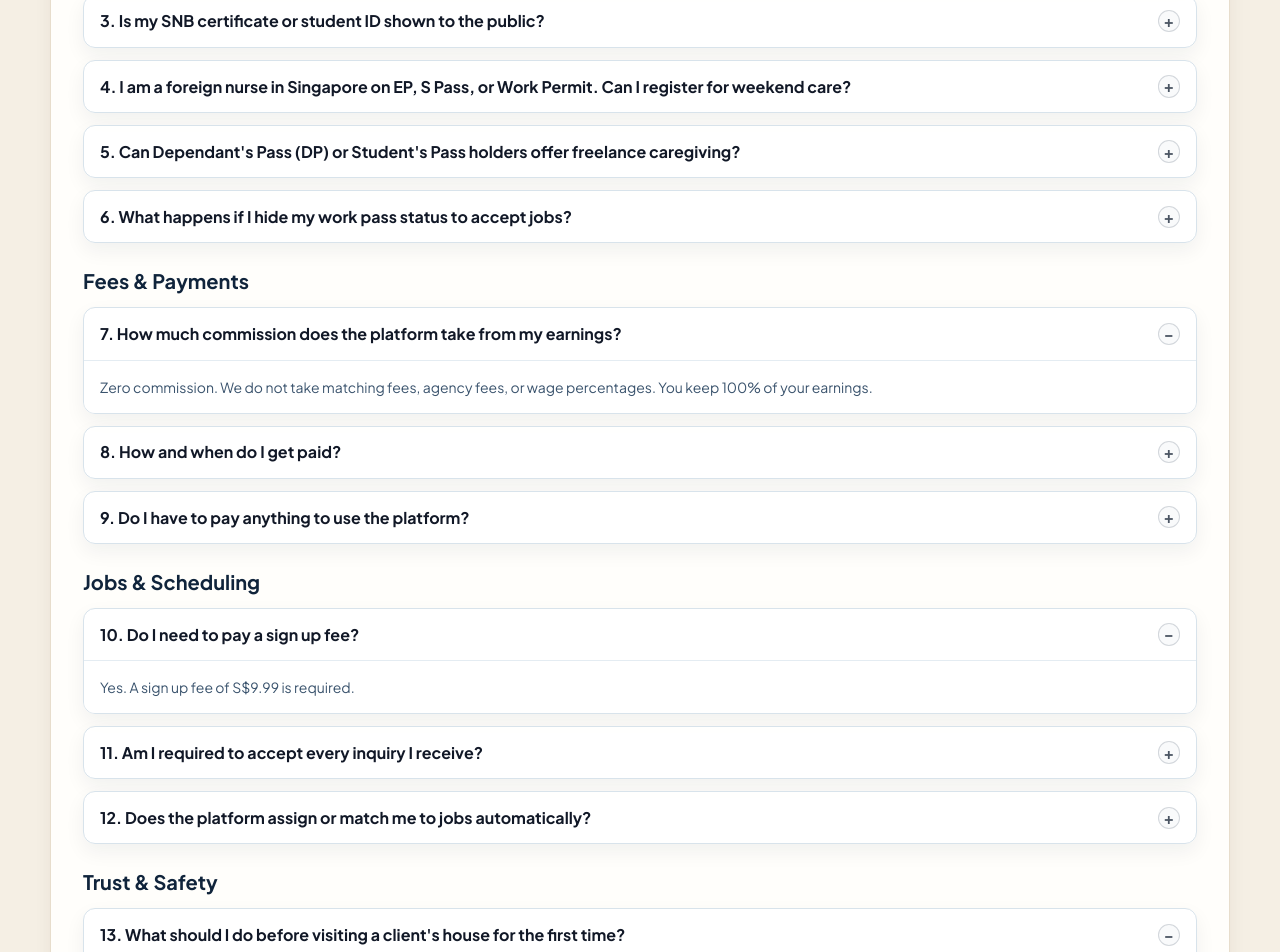
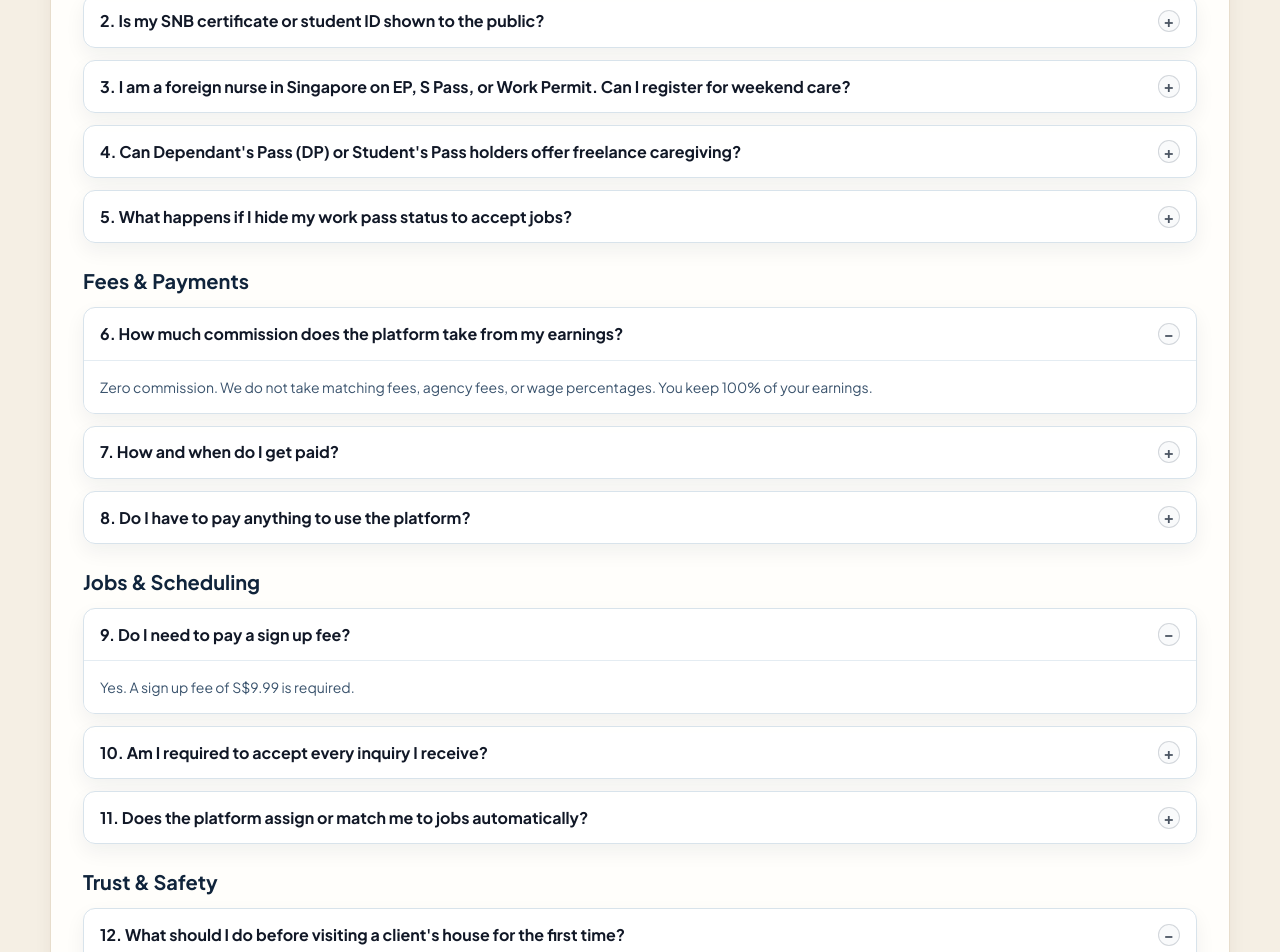
Before and after one commit to Unicornyingg/Silverdirctory, a Next.js app: page /faq/caregivers in a window 1280 px wide. Shown: the part 440-1392 px from the top of the page. Built offline with nearby package versions, Linux system fonts and the light colour scheme; no server answers.

Commit message:
Fix FAQ Numbering

```diff
--- a/app/faq/caregivers/page.tsx
+++ b/app/faq/caregivers/page.tsx
@@ -17,7 +17,7 @@ const CAREGIVER_FAQ_SECTIONS: FAQSection[] = [
       },
       {
         id: "caregiver-3",
-        question: "3. Is my SNB certificate or student ID shown to the public?",
+        question: "2. Is my SNB certificate or student ID shown to the public?",
         answer: (
           <p>
             No. If you upload supporting documents, they remain private and are not shown on your public profile.
@@ -27,7 +27,7 @@ const CAREGIVER_FAQ_SECTIONS: FAQSection[] = [
       {
         id: "caregiver-4",
         question:
-          "4. I am a foreign nurse in Singapore on EP, S Pass, or Work Permit. Can I register for weekend care?",
+          "3. I am a foreign nurse in Singapore on EP, S Pass, or Work Permit. Can I register for weekend care?",
         answer: (
           <p>
             No. Under MOM regulations, EP, S Pass, and Work Permit holders are tied to sponsoring employers and are not allowed to moonlight as freelancers. Silver Directory cannot sponsor work visas or LOC.
@@ -37,7 +37,7 @@ const CAREGIVER_FAQ_SECTIONS: FAQSection[] = [
       {
         id: "caregiver-5",
         question:
-          "5. Can Dependant's Pass (DP) or Student's Pass holders offer freelance caregiving?",
+          "4. Can Dependant's Pass (DP) or Student's Pass holders offer freelance caregiving?",
         answer: (
           <p>
             No. Freelancing without an employer-sponsored work arrangement is heavily restricted in Singapore. To offer independent caregiving on this platform, you must be a Singapore Citizen or Permanent Resident (PR).
@@ -46,7 +46,7 @@ const CAREGIVER_FAQ_SECTIONS: FAQSection[] = [
       },
       {
         id: "caregiver-6",
-        question: "6. What happens if I hide my work pass status to accept jobs?",
+        question: "5. What happens if I hide my work pass status to accept jobs?",
         answer: (
           <p>
             Falsifying residency or work pass status is a serious violation. Accounts found bypassing rules will be permanently banned. Illegal freelancing can also result in MOM penalties, including fines and pass revocation.
@@ -61,7 +61,7 @@ const CAREGIVER_FAQ_SECTIONS: FAQSection[] = [
     items: [
       {
         id: "caregiver-7",
-        question: "7. How much commission does the platform take from my earnings?",
+        question: "6. How much commission does the platform take from my earnings?",
         answer: (
           <p>
             Zero commission. We do not take matching fees, agency fees, or wage percentages. You keep 100% of your earnings.
@@ -70,7 +70,7 @@ const CAREGIVER_FAQ_SECTIONS: FAQSection[] = [
       },
       {
         id: "caregiver-8",
-        question: "8. How and when do I get paid?",
+        question: "7. How and when do I get paid?",
         answer: (
           <p>
             We do not hold or process wages. You agree directly with each family on payment method (for example: PayNow, cash) and timing (for example: end of shift, weekly) before work starts.
@@ -79,7 +79,7 @@ const CAREGIVER_FAQ_SECTIONS: FAQSection[] = [
       },
       {
         id: "caregiver-9",
-        question: "9. Do I have to pay anything to use the platform?",
+        question: "8. Do I have to pay anything to use the platform?",
         answer: (
           <p>
             Yes. A sign up fee of S$9.99 is required for caregiver accounts. An optional
@@ -95,7 +95,7 @@ const CAREGIVER_FAQ_SECTIONS: FAQSection[] = [
     items: [
       {
         id: "caregiver-10",
-        question: "10. Do I need to pay a sign up fee?",
+        question: "9. Do I need to pay a sign up fee?",
         answer: (
           <p>
             Yes. A sign up fee of S$9.99 is required.
@@ -104,7 +104,7 @@ const CAREGIVER_FAQ_SECTIONS: FAQSection[] = [
       },
       {
         id: "caregiver-11",
-        question: "11. Am I required to accept every inquiry I receive?",
+        question: "10. Am I required to accept every inquiry I receive?",
         answer: (
           <p>
             No. You are an independent freelancer with full control over your availability and preferred care scope.
@@ -113,7 +113,7 @@ const CAREGIVER_FAQ_SECTIONS: FAQSection[] = [
       },
       {
         id: "caregiver-12",
-        question: "12. Does the platform assign or match me to jobs automatically?",
+        question: "11. Does the platform assign or match me to jobs automatically?",
         answer: (
           <p>
             No. We do not auto-assign shifts. Families browse and choose caregivers themselves, and both sides coordinate dates and arrangements directly.
@@ -128,7 +128,7 @@ const CAREGIVER_FAQ_SECTIONS: FAQSection[] = [
     items: [
       {
         id: "caregiver-13",
-        question: "13. What should I do before visiting a client's house for the first time?",
+        question: "12. What should I do before visiting a client's house for the first time?",
         answer: (
           <p>
             For safety, conduct a short video call before accepting the assignment. This helps verify identity, environment, and patient condition before travel.
@@ -137,7 +137,7 @@ const CAREGIVER_FAQ_SECTIONS: FAQSection[] = [
       },
       {
         id: "caregiver-15",
-        question: "15. What if I face an emergency or medical dispute during a shift?",
+        question: "13. What if I face an emergency or medical dispute during a shift?",
         answer: (
           <p>
             As an independent contractor, you are responsible for care provided. In emergencies, follow standard medical protocols (for example: call 995). The platform does not provide medical liability coverage.
--- a/app/faq/families/page.tsx
+++ b/app/faq/families/page.tsx
@@ -41,7 +41,7 @@ const FAMILY_FAQ_SECTIONS: FAQSection[] = [
     items: [
       {
         id: "family-5",
-        question: "5. How are caregiver quotes and rates handled?",
+        question: "4. How are caregiver quotes and rates handled?",
         answer: (
           <p>
             Caregiver quotes and rates can be discussed directly between families and caregivers.
@@ -50,7 +50,7 @@ const FAMILY_FAQ_SECTIONS: FAQSection[] = [
       },
       {
         id: "family-6",
-        question: "6. How much are caregiver rates?",
+        question: "5. How much are caregiver rates?",
         answer: (
           <p>
             Silver Directory does not set rates. Caregivers are independent freelancers and set their own rates based on experience and care complexity. For general pricing context, refer to our{" "}
@@ -60,7 +60,7 @@ const FAMILY_FAQ_SECTIONS: FAQSection[] = [
       },
       {
         id: "family-7",
-        question: "7. How and when do I make payment to the caregiver?",
+        question: "6. How and when do I make payment to the caregiver?",
         answer: (
           <p>
             Payments are not processed through our website. Method (for example: PayNow, cash) and payment timing (for example: end of shift, weekly) are agreed directly between you and the caregiver before care starts.
@@ -69,7 +69,7 @@ const FAMILY_FAQ_SECTIONS: FAQSection[] = [
       },
       {
         id: "family-8",
-        question: "8. Is advance payment required?",
+        question: "7. Is advance payment required?",
         answer: (
           <p>
             Silver Directory does not require deposits or advance payment. Independent caregivers may have their own policies. A practical approach is to pay at the end of each completed shift until trust is established.
@@ -84,7 +84,7 @@ const FAMILY_FAQ_SECTIONS: FAQSection[] = [
     items: [
       {
         id: "family-9",
-        question: "9. Is there a binding contract between me and the caregiver?",
+        question: "8. Is there a binding contract between me and the caregiver?",
         answer: (
           <p>
             No. Silver Directory does not impose a minimum contract or lock-in period. You hire caregivers as independent freelancers and can coordinate directly with them if plans change.
@@ -93,7 +93,7 @@ const FAMILY_FAQ_SECTIONS: FAQSection[] = [
       },
       {
         id: "family-10",
-        question: "10. Can I change the caregiver if I am dissatisfied?",
+        question: "9. Can I change the caregiver if I am dissatisfied?",
         answer: (
           <p>
             Yes. Since there is no lock-in contract from Silver Directory, you can end the private arrangement and contact another caregiver who better fits your needs.
@@ -102,7 +102,7 @@ const FAMILY_FAQ_SECTIONS: FAQSection[] = [
       },
       {
         id: "family-11",
-        question: "11. What should I do before the caregiver comes for the first time?",
+        question: "10. What should I do before the caregiver comes for the first time?",
         answer: (
           <p>
             Before granting home access, do a short 3-minute video call first. This helps you introduce yourself, share the patient condition, and check communication fit before finalizing details.
@@ -111,7 +111,7 @@ const FAMILY_FAQ_SECTIONS: FAQSection[] = [
       },
       {
         id: "family-12",
-        question: "12. How do I give feedback or report a caregiver?",
+        question: "11. How do I give feedback or report a caregiver?",
         answer: (
           <p>
             Reach out to platform support if a caregiver is unresponsive, unprofessional, or appears to provide false credentials. Our trust and safety team can review and take action when needed.
```
